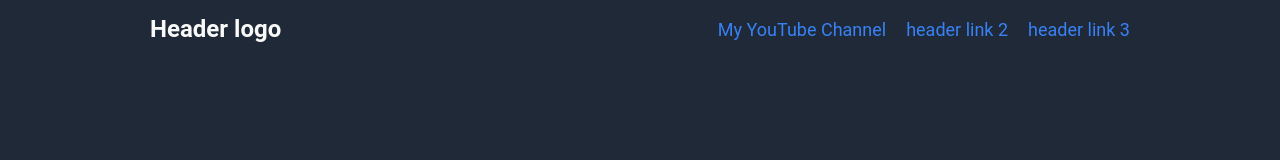
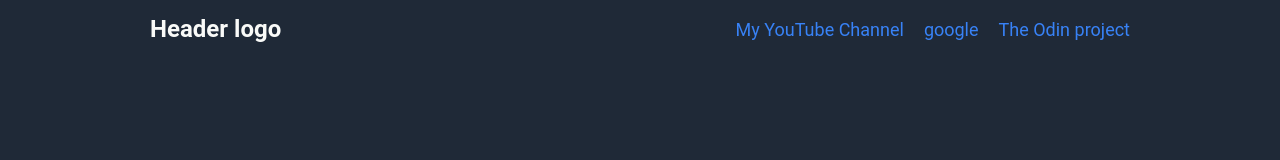
Before and after one commit to Henry3029/landing-page, a plain HTML site: page Index.html in a window 1280 px wide. Shown: the top 160 px of the page. Drawn offline with Linux system fonts and the light colour scheme.

Commit message:
Add links to GitHub, Google, and The Odin Project

```diff
--- a/Index.html
+++ b/Index.html
@@ -12,8 +12,8 @@
 				<div class="header-logo">Header logo</div>
 					<ul class="header-links">
 						<li><a href="https://m.youtube.com/channel/UClYgiIqkn3LC4Jg5JiRS7rg" target="_blank">My YouTube Channel</a></li>
-						<li><a href="#">header link 2</a></li>
-						<li><a href="#">header link 3</a></li>
+						<li><a href="https://www.google.com/">google</a></li>
+						<li><a href="https://www.theodinproject.com/paths/foundations/courses/foundations">The Odin project</a></li>
 					</ul>
 			   </div>
 				 <div class="hero">
```
Also changed, not shown: 1 other file.
